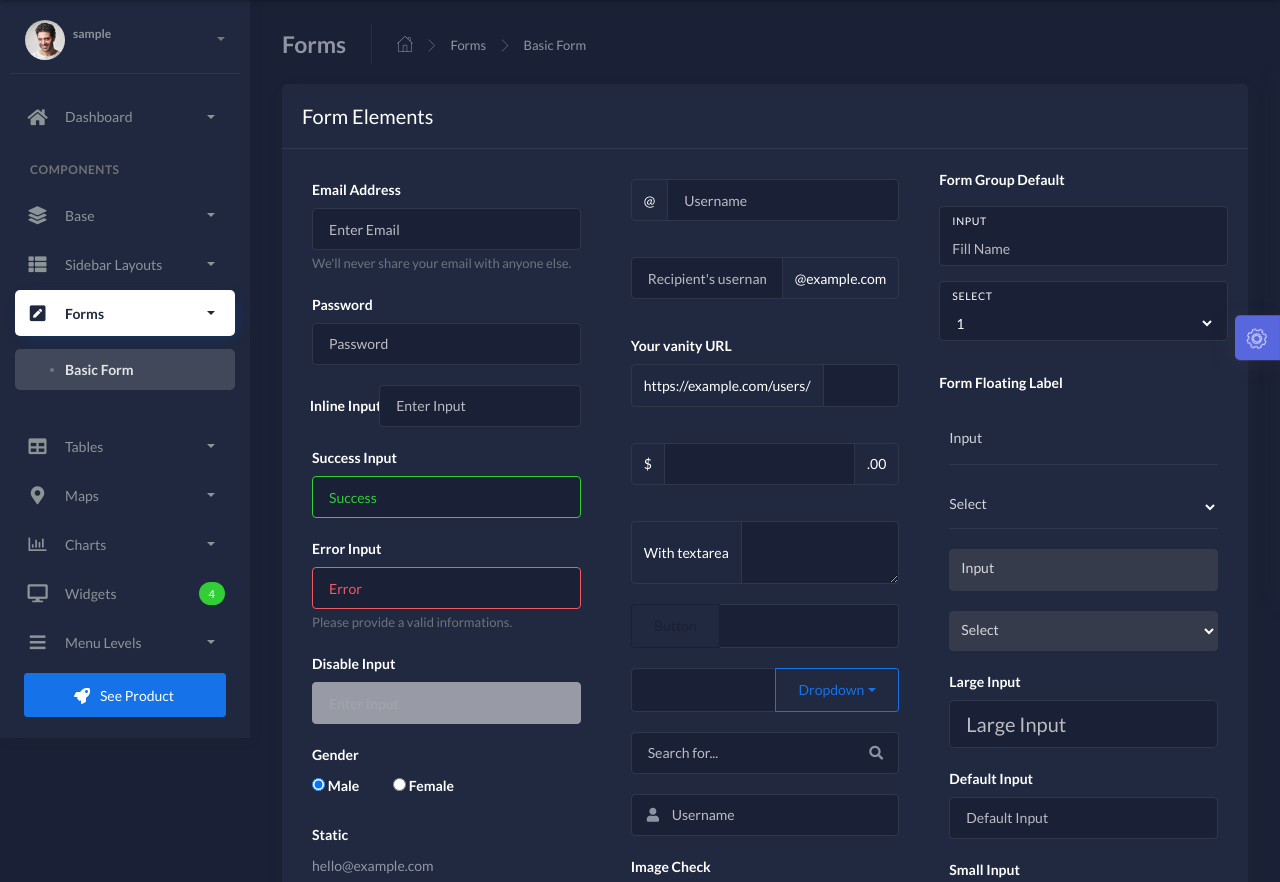
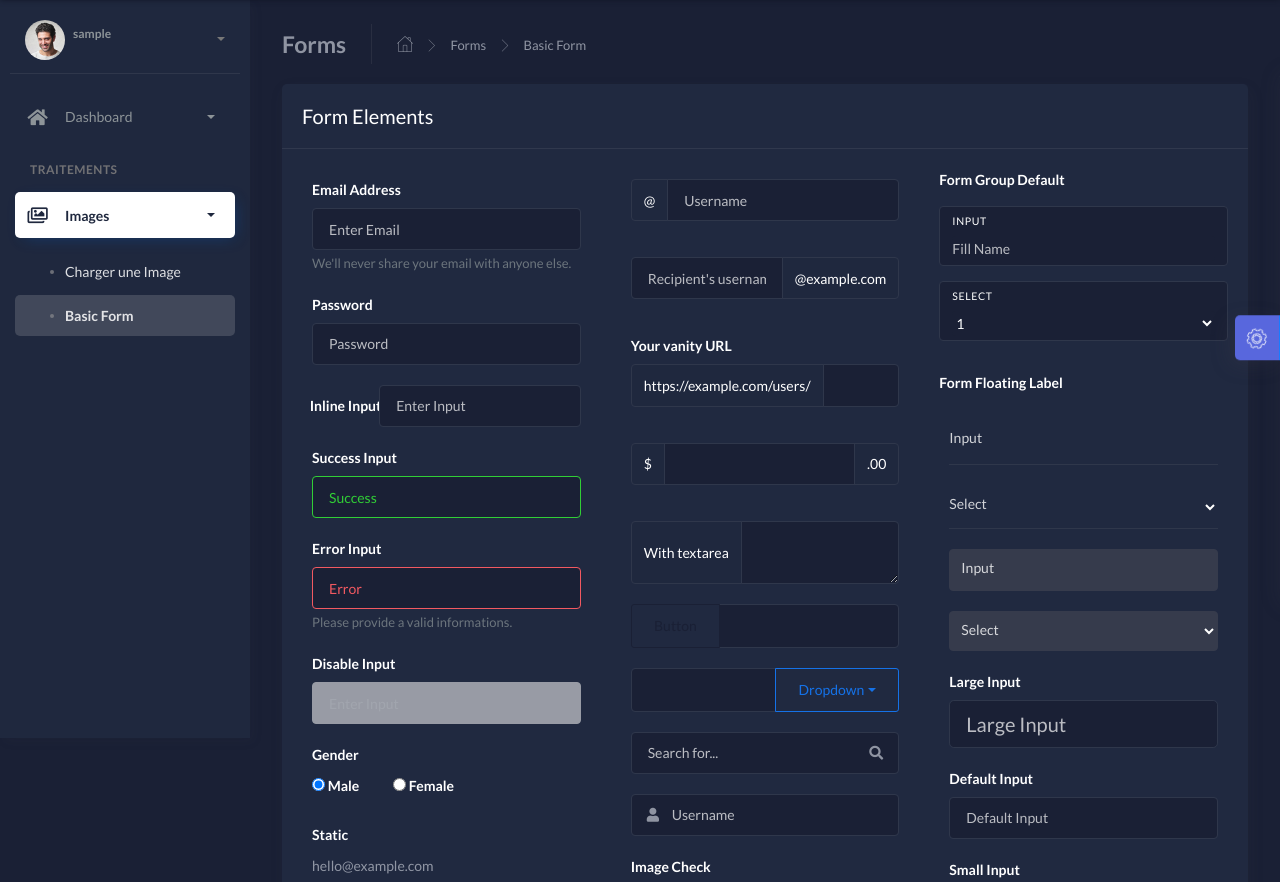
Before and after one commit to hakimhassani97/MelanomaDetectionApp, a Django app: page /forms.html in a window 1280 px wide. Shown: the part 62-944 px from the top of the page. Run offline with Django 3.2, Linux system fonts and the light colour scheme; the visitor is signed in with stand-in values (Sample User, id 1); some libraries are stand-ins or nearby versions.

Commit message:
updated templates

```diff
--- a/melanomaApp/templates/includes/sidenav.html
+++ b/melanomaApp/templates/includes/sidenav.html
@@ -1,3 +1,4 @@
+{% load i18n %}
 {% with url_name=request.resolver_match.url_name %}
 	<!-- Sidebar -->
 	<div class="sidebar sidebar-style-2" data-background-color="dark2">
@@ -60,245 +61,30 @@
 							<span class="sidebar-mini-icon">
 								<i class="fa fa-ellipsis-h"></i>
 							</span>
-							<h4 class="text-section">Components</h4>
+							<h4 class="text-section">{% trans "Traitements" %}</h4>
 						</li>
-						<li class="nav-item">
-							<a data-toggle="collapse" href="#base">
-								<i class="fas fa-layer-group"></i>
-								<p>Base</p>
+						<li class="nav-item {% if url_name in 'forms,uploadImg' %}active{% endif %}">
+							<a data-toggle="collapse" href="#images">
+								<i class="far fa-images"></i>
+								<p>{% trans "Images" %}</p>
 								<span class="caret"></span>
 							</a>
-							<div class="collapse" id="base">
+							<div class="collapse {% if url_name in 'forms,uploadImg' %}show{% endif %}" id="images">
 								<ul class="nav nav-collapse">
-									<li>
-										<a href="/avatars.html">
-											<span class="sub-item">Avatars</span>
+									<li class="{% if url_name == 'uploadImg' %}active{% endif %}">
+										<a href="{% url 'uploadImg' %}">
+											<span class="sub-item">{% trans "Charger une Image" %}</span>
 										</a>
 									</li>
-									<li>
-										<a href="/buttons.html">
-											<span class="sub-item">Buttons</span>
-										</a>
-									</li>
-									<li>
-										<a href="/gridsystem.html">
-											<span class="sub-item">Grid System</span>
-										</a>
-									</li>
-									<li>
-										<a href="/panels.html">
-											<span class="sub-item">Panels</span>
-										</a>
-									</li>
-									<li>
-										<a href="/notifications.html">
-											<span class="sub-item">Notifications</span>
-										</a>
-									</li>
-									<li>
-										<a href="/sweetalert.html">
-											<span class="sub-item">Sweet Alert</span>
-										</a>
-									</li>
-									<li>
-										<a href="/font-awesome-icons.html">
-											<span class="sub-item">Font Awesome Icons</span>
-										</a>
-									</li>
-									<li>
-										<a href="/simple-line-icons.html">
-											<span class="sub-item">Simple Line Icons</span>
-										</a>
-									</li>
-									<li>
-										<a href="/flaticons.html">
-											<span class="sub-item">Flaticons</span>
-										</a>
-									</li>
-									<li>
-										<a href="/typography.html">
-											<span class="sub-item">Typography</span>
+									<li class="{% if url_name == 'forms' %}active{% endif %}">
+										<a href="{% url 'forms' %}">
+											<span class="sub-item">{% trans "Basic Form" %}</span>
 										</a>
 									</li>
 								</ul>
 							</div>
 						</li>
-						<li class="nav-item">
-							<a data-toggle="collapse" href="#sidebarLayouts">
-								<i class="fas fa-th-list"></i>
-								<p>Sidebar Layouts</p>
-								<span class="caret"></span>
-							</a>
-							<div class="collapse" id="sidebarLayouts">
-								<ul class="nav nav-collapse">
-									<li>
-										<a href="/sidebar-style-1.html">
-											<span class="sub-item">Sidebar Style 1</span>
-										</a>
-									</li>
-									<li>
-										<a href="/overlay-sidebar.html">
-											<span class="sub-item">Overlay Sidebar</span>
-										</a>
-									</li>
-									<li>
-										<a href="/compact-sidebar.html">
-											<span class="sub-item">Compact Sidebar</span>
-										</a>
-									</li>
-									<li>
-										<a href="/static-sidebar.html">
-											<span class="sub-item">Static Sidebar</span>
-										</a>
-									</li>
-									<li>
-										<a href="/icon-menu.html">
-											<span class="sub-item">Icon Menu</span>
-										</a>
-									</li>
-								</ul>
-							</div>
-						</li>
-						<li class="nav-item {% if url_name in 'forms' %}active{% endif %}">
-							<a data-toggle="collapse" href="#forms">
-								<i class="fas fa-pen-square"></i>
-								<p>Forms</p>
-								<span class="caret"></span>
-							</a>
-							<div class="collapse {% if url_name == 'forms' %}show{% endif %}" id="forms">
-								<ul class="nav nav-collapse">
-									<li class="{% if url_name == 'forms' %}active{% endif %}">
-										<a href="{% url 'forms' %}">
-											<span class="sub-item">Basic Form</span>
-										</a>
-									</li>
-								</ul>
-							</div>
-						</li>
-						<li class="nav-item">
-							<a data-toggle="collapse" href="#tables">
-								<i class="fas fa-table"></i>
-								<p>Tables</p>
-								<span class="caret"></span>
-							</a>
-							<div class="collapse" id="tables">
-								<ul class="nav nav-collapse">
-									<li>
-										<a href="/tables.html">
-											<span class="sub-item">Basic Table</span>
-										</a>
-									</li>
-									<li>
-										<a href="/datatables.html">
-											<span class="sub-item">Datatables</span>
-										</a>
-									</li>
-								</ul>
-							</div>
-						</li>
-						<li class="nav-item">
-							<a data-toggle="collapse" href="#maps">
-								<i class="fas fa-map-marker-alt"></i>
-								<p>Maps</p>
-								<span class="caret"></span>
-							</a>
-							<div class="collapse" id="maps">
-								<ul class="nav nav-collapse">
-									<li>
-										<a href="/jqvmap.html">
-											<span class="sub-item">JQVMap</span>
-										</a>
-									</li>
-								</ul>
-							</div>
-						</li>
-						<li class="nav-item">
-							<a data-toggle="collapse" href="#charts">
-								<i class="far fa-chart-bar"></i>
-								<p>Charts</p>
-								<span class="caret"></span>
-							</a>
-							<div class="collapse" id="charts">
-								<ul class="nav nav-collapse">
-									<li>
-										<a href="/charts.html">
-											<span class="sub-item">Chart Js</span>
-										</a>
-									</li>
-									<li>
-										<a href="/sparkline.html">
-											<span class="sub-item">Sparkline</span>
-										</a>
-									</li>
-								</ul>
-							</div>
-						</li>
-						<li class="nav-item">
-							<a href="/widgets.html">
-								<i class="fas fa-desktop"></i>
-								<p>Widgets</p>
-								<span class="badge badge-success">4</span>
-							</a>
-						</li>
-						<li class="nav-item">
-							<a data-toggle="collapse" href="#submenu">
-								<i class="fas fa-bars"></i>
-								<p>Menu Levels</p>
-								<span class="caret"></span>
-							</a>
-							<div class="collapse" id="submenu">
-								<ul class="nav nav-collapse">
-									<li>
-										<a data-toggle="collapse" href="#subnav1">
-											<span class="sub-item">Level 1</span>
-											<span class="caret"></span>
-										</a>
-										<div class="collapse" id="subnav1">
-											<ul class="nav nav-collapse subnav">
-												<li>
-													<a href="#">
-														<span class="sub-item">Level 2</span>
-													</a>
-												</li>
-												<li>
-													<a href="#">
-														<span class="sub-item">Level 2</span>
-													</a>
-												</li>
-											</ul>
-										</div>
-									</li>
-									<li>
-										<a data-toggle="collapse" href="#subnav2">
-											<span class="sub-item">Level 1</span>
-											<span class="caret"></span>
-										</a>
-										<div class="collapse" id="subnav2">
-											<ul class="nav nav-collapse subnav">
-												<li>
-													<a href="#">
-														<span class="sub-item">Level 2</span>
-													</a>
-												</li>
-											</ul>
-										</div>
-									</li>
-									<li>
-										<a href="#">
-											<span class="sub-item">Level 1</span>
-										</a>
-									</li>
-								</ul>
-							</div>
-						</li>
-
-						<li class="mx-4 mt-2">
-							<a href="https://appseed.us/admin-dashboards/django-dashboard-atlantis-dark"
-									class="btn btn-primary btn-block">
-									<span class="btn-label mr-2"> <i class="fa fa-rocket"></i> </span>See Product</a>
-						</li>
 					</ul>
-
 				{% endif %}
 
 			</div>
--- a/melanomaApp/templates/layouts/base.html
+++ b/melanomaApp/templates/layouts/base.html
@@ -5,7 +5,7 @@
 	<meta http-equiv="X-UA-Compatible" content="IE=edge" />
 
 	<title>
-		Django Dashboard Atlantis Dark - {% block title %}{% endblock %} | AppSeed
+		{% block title %}{% endblock %}
 	</title>
 
 	<meta content='width=device-width, initial-scale=1.0, shrink-to-fit=no' name='viewport' />
```
Also changed, not shown: melanomaApp/templates/uploadImg.html (added, +75 -0 lines).
